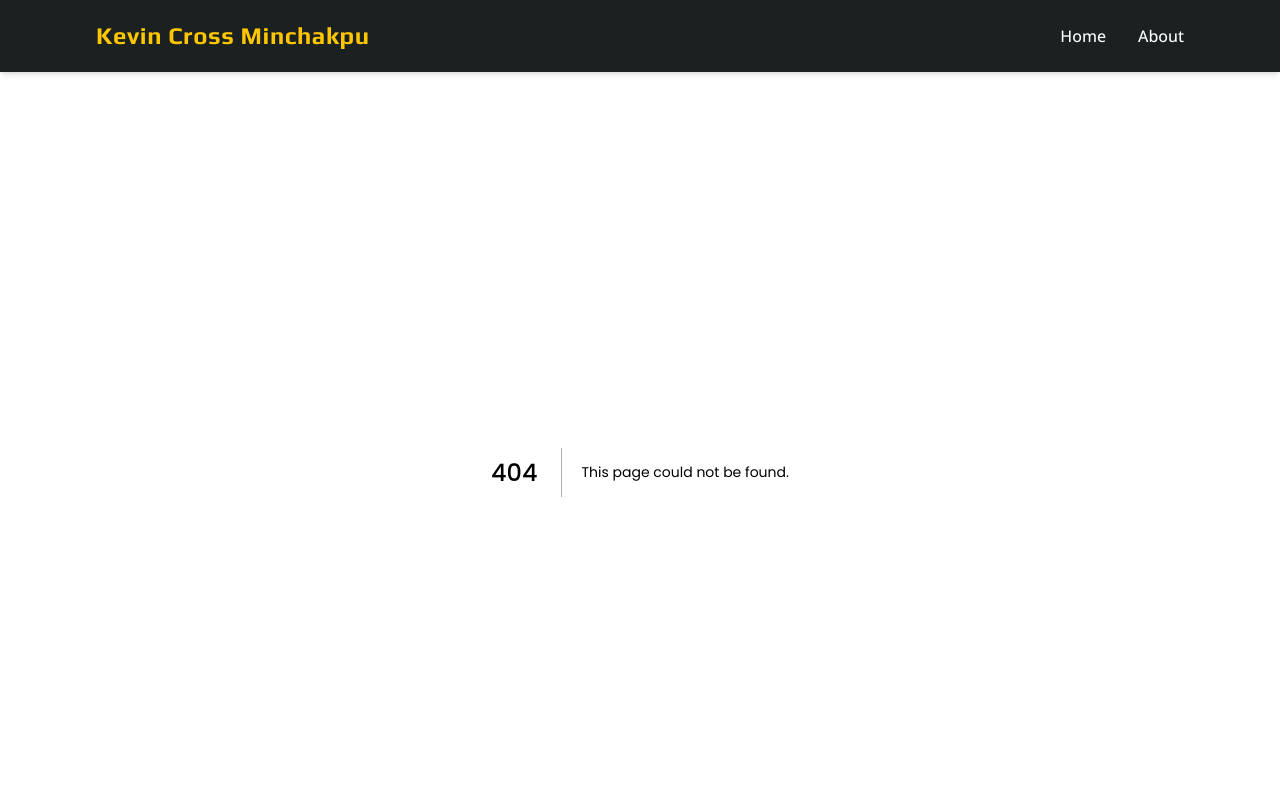
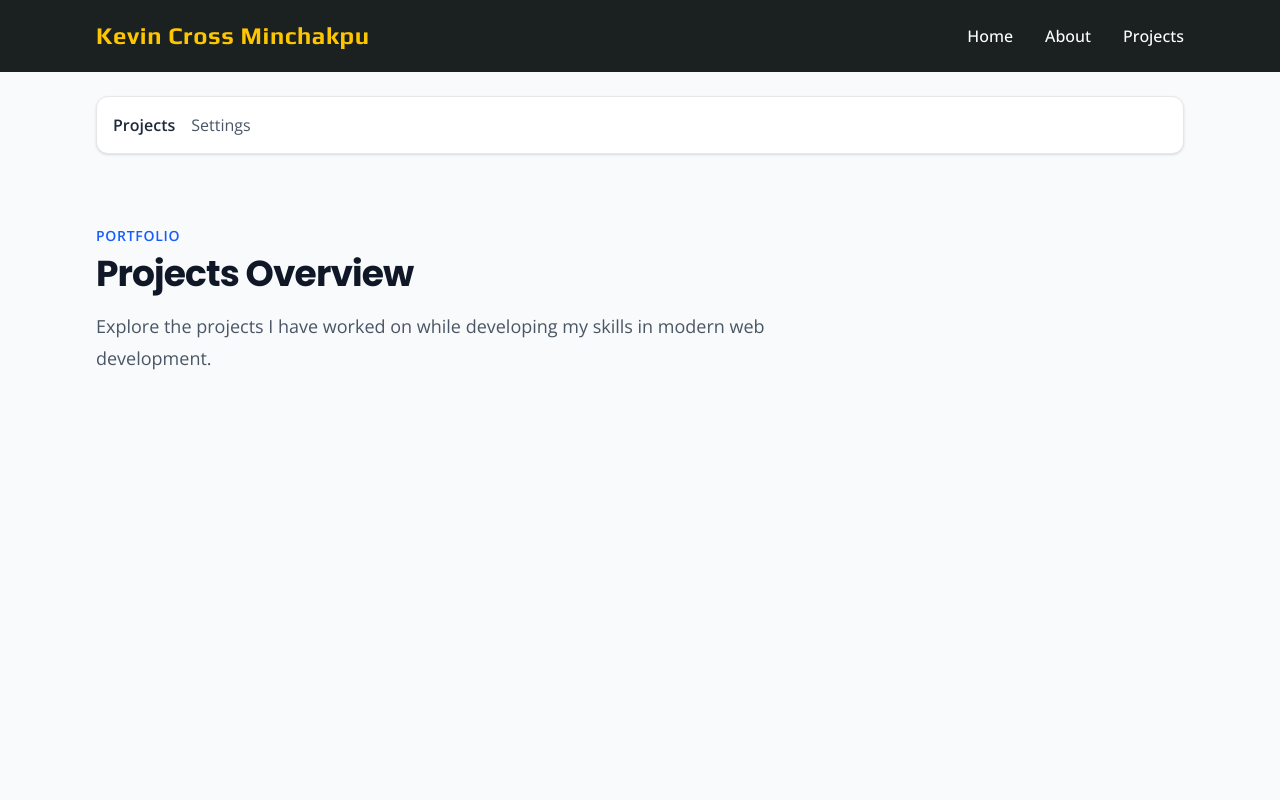
Before and after one commit to kminchakpu/wdd430-portfolio, a Next.js app: page /projects in a window 1280 px wide. Before the commit this address had no page. Shown: the top 800 px of the page. Built offline with nearby package versions, Linux system fonts and the light colour scheme.

Commit message:
Add nested projects routes and layout

```diff
--- /dev/null
+++ b/app/projects/layout.tsx
@@ -0,0 +1,36 @@
+import Link from "next/link";
+
+export default function ProjectsLayout({
+  children,
+}: Readonly<{
+  children: React.ReactNode;
+}>) {
+  return (
+    <section className="min-h-screen bg-gray-50">
+      <div className="mx-auto max-w-6xl px-4 py-6 sm:px-6 lg:px-8">
+        <nav
+          aria-label="Projects navigation"
+          className="rounded-xl border border-gray-200 bg-white p-4 shadow-sm"
+        >
+          <div className="flex flex-wrap items-center gap-4">
+            <Link
+              href="/projects"
+              className="font-semibold text-gray-800 transition hover:text-blue-600"
+            >
+              Projects
+            </Link>
+
+            <Link
+              href="/projects/settings"
+              className="text-gray-600 transition hover:text-blue-600"
+            >
+              Settings
+            </Link>
+          </div>
+        </nav>
+      </div>
+
+      {children}
+    </section>
+  );
+}
--- /dev/null
+++ b/app/projects/opensource/page.tsx
@@ -0,0 +1,14 @@
+export default function OpenSourceProjects() {
+  return (
+    <main className="mx-auto max-w-6xl px-4 py-12 sm:px-6 lg:px-8">
+      <h1 className="text-3xl font-bold tracking-tight text-gray-900">
+        Open Source Projects
+      </h1>
+
+      <p className="mt-4 max-w-2xl text-gray-600">
+        This section contains projects that I have developed or contributed
+        to as part of my web development learning journey.
+      </p>
+    </main>
+  );
+}
--- /dev/null
+++ b/app/projects/page.tsx
@@ -0,0 +1,20 @@
+export default function ProjectsPage() {
+  return (
+    <main className="mx-auto max-w-6xl px-4 py-12 sm:px-6 lg:px-8">
+      <section>
+        <p className="text-sm font-semibold uppercase tracking-wider text-blue-600">
+          Portfolio
+        </p>
+
+        <h1 className="mt-2 text-3xl font-bold tracking-tight text-gray-900 sm:text-4xl">
+          Projects Overview
+        </h1>
+
+        <p className="mt-4 max-w-2xl text-lg leading-8 text-gray-600">
+          Explore the projects I have worked on while developing my skills in
+          modern web development.
+        </p>
+      </section>
+    </main>
+  );
+}
--- /dev/null
+++ b/app/projects/school/page.tsx
@@ -0,0 +1,14 @@
+export default function SchoolProjects() {
+  return (
+    <main className="mx-auto max-w-6xl px-4 py-12 sm:px-6 lg:px-8">
+      <h1 className="text-3xl font-bold tracking-tight text-gray-900">
+        School Projects
+      </h1>
+
+      <p className="mt-4 max-w-2xl text-gray-600">
+        This section showcases projects I have completed as part of my
+        coursework and web development studies.
+      </p>
+    </main>
+  );
+}
--- /dev/null
+++ b/app/projects/settings/page.tsx
@@ -0,0 +1,14 @@
+export default function ProjectsSettings() {
+  return (
+    <main className="mx-auto max-w-6xl px-4 py-12 sm:px-6 lg:px-8">
+      <h1 className="text-3xl font-bold tracking-tight text-gray-900">
+        Project Settings
+      </h1>
+
+      <p className="mt-4 max-w-2xl text-gray-600">
+        This page represents settings for the projects section of the
+        portfolio.
+      </p>
+    </main>
+  );
+}
--- a/components/Header.tsx
+++ b/components/Header.tsx
@@ -30,6 +30,15 @@ export default function Header() {
                 About
               </Link>
             </li>
+
+            <li>
+              <Link
+                href="/projects"
+                className="font-play text-white transition-colors hover:text-[#FEC601]"
+              >
+                Projects
+              </Link>
+            </li>
           </ul>
         </nav>
       </div>
```
